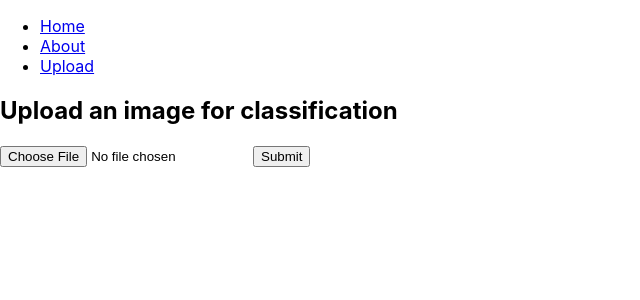
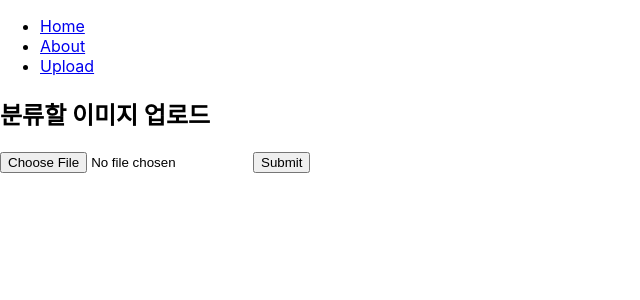
Before and after one commit to eunjiAi/project_eunji, a React (Create React App) app in the folder front/: page /upload in a window 1280 px wide. Shown: the top 300 px of the page, without its empty margins (0-640 px from the left). Built offline with nearby package versions, Linux system fonts and the light colour scheme.

Commit message:
Update Upload.js

```diff
--- a/front/src/pages/Upload.js
+++ b/front/src/pages/Upload.js
@@ -13,7 +13,7 @@ function Upload() {
     event.preventDefault();
     const formData = new FormData();
     formData.append('image', selectedFile);
-    formData.append('model_type', 'resnet'); // 'cnn'으로 변경 가능
+    formData.append('model_type', 'cnn');
 
     try {
       const response = await fetch('http://localhost:5000/predict', {
@@ -30,7 +30,7 @@ function Upload() {
 
   return (
     <div>
-      <h2>Upload an image for classification</h2>
+      <h2>분류할 이미지 업로드</h2>
       <form onSubmit={handleSubmit}>
         <input type="file" onChange={handleFileChange} />
         <button type="submit">Submit</button>
```
